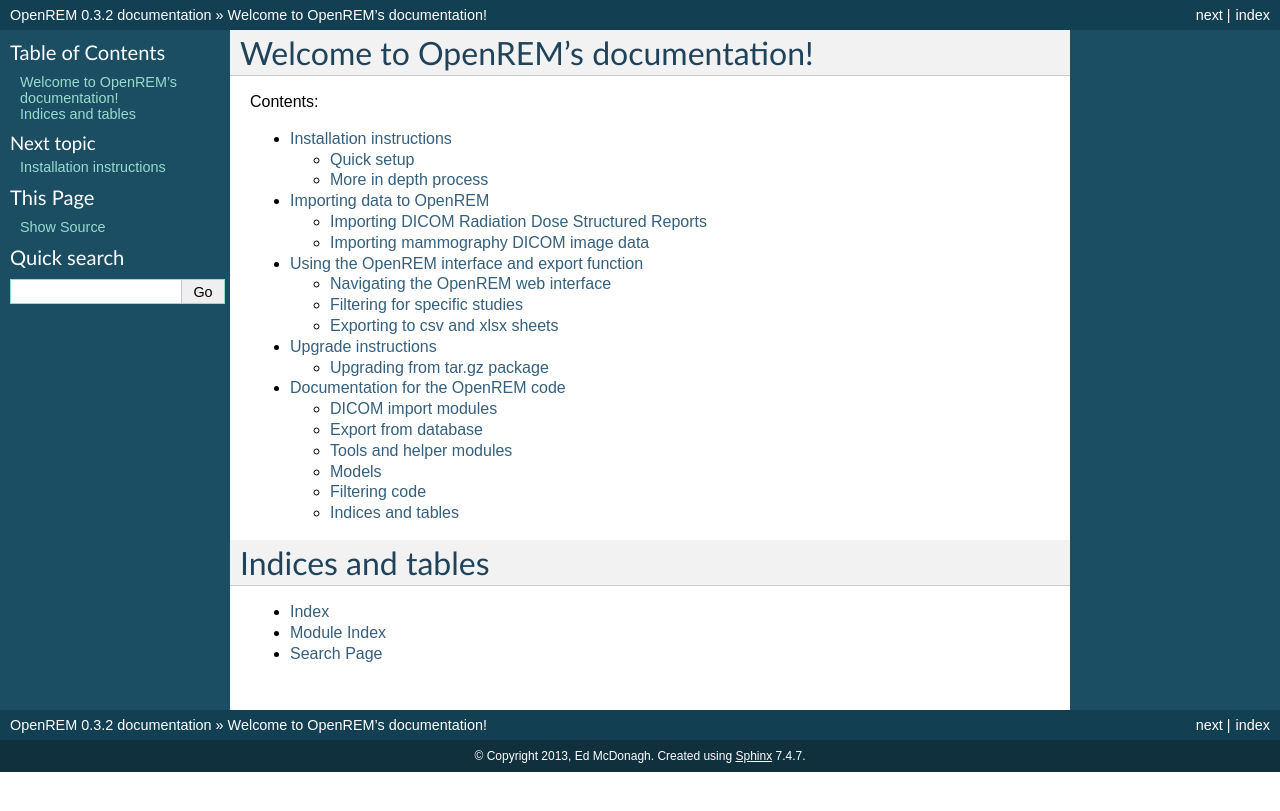
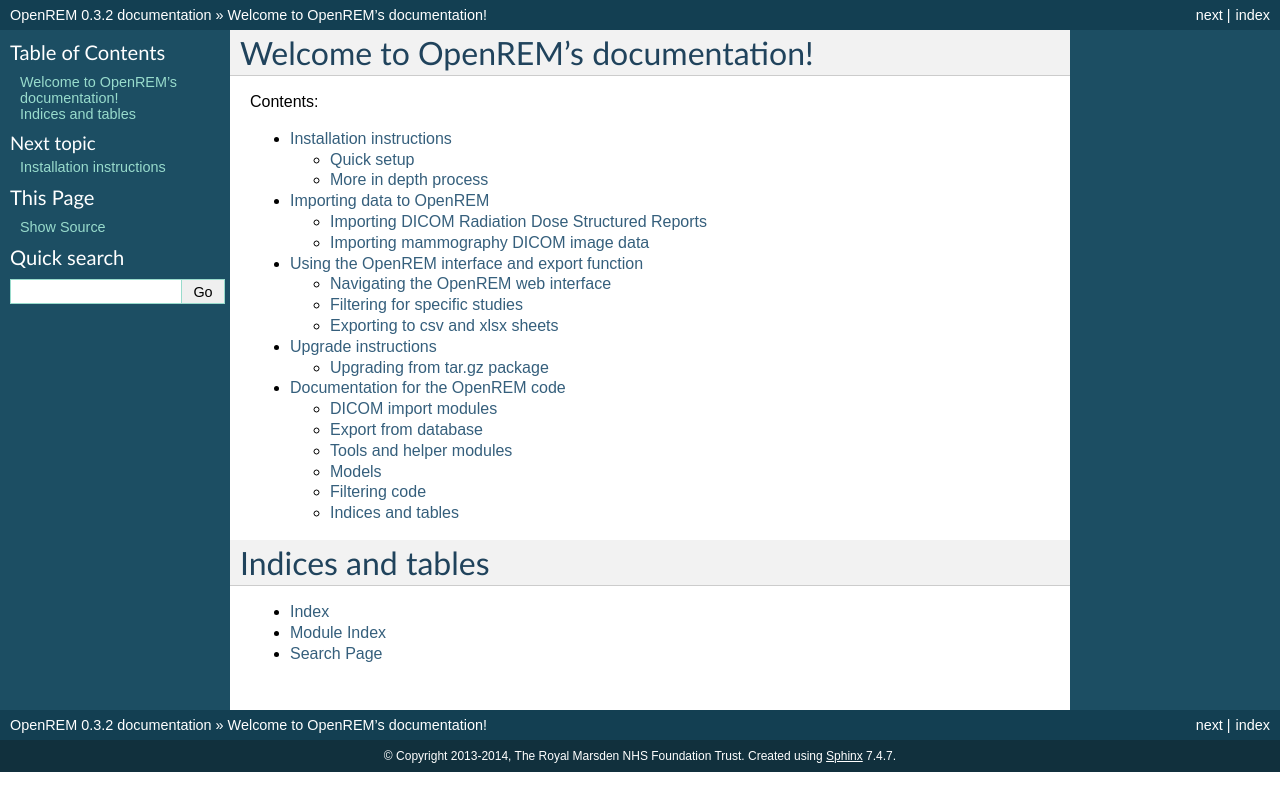
Before and after one commit to ckswilliams/modOpenREM, a Sphinx documentation site: the page built from docs/index.rst, in a window 1280 px wide. Shown: the top 811 px of the page. Built offline with Sphinx 7.4.7, drawn with Linux system fonts in a browser that asks for light colours.

Commit message:
Modifying the copyright notice for the documentation. Closes issue #3.

```diff
--- a/docs/conf.py
+++ b/docs/conf.py
@@ -50,7 +50,7 @@
 
 # General information about the project.
 project = u'OpenREM'
-copyright = u'2013, Ed McDonagh'
+copyright = u'2013-2014, The Royal Marsden NHS Foundation Trust'
 
 # The version info for the project you're documenting, acts as replacement for
 # |version| and |release|, also used in various other places throughout the
```
